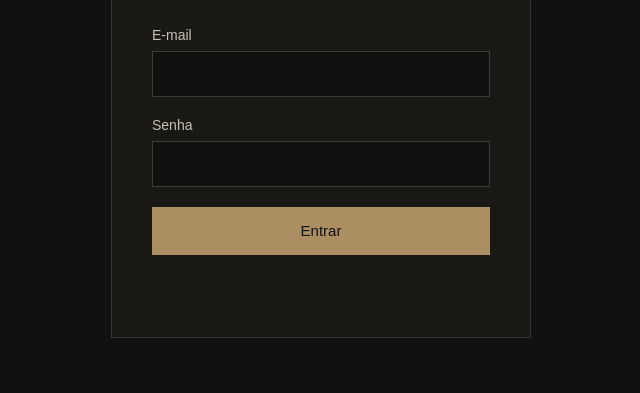
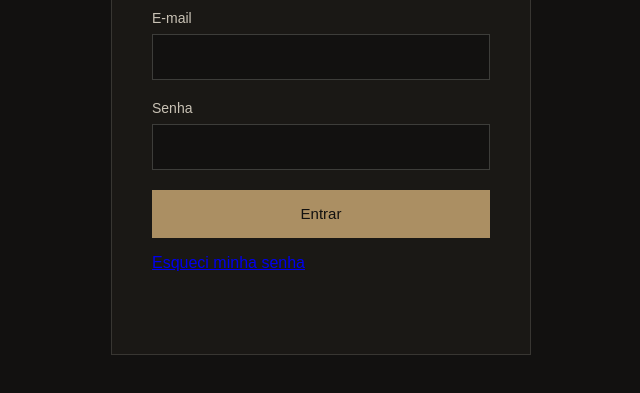
Before and after one commit to messiaszp/rph, a website: page login/index.html in a window 1280 px wide. Shown: the part 289-682 px from the top of the page, without its empty margins (319-959 px from the left). Drawn offline with Linux system fonts and the light colour scheme.

Commit message:
Update index.html

```diff
--- a/login/index.html
+++ b/login/index.html
@@ -135,6 +135,11 @@
         Entrar
       </button>
 
+<p>
+  <a href="#" id="forgot-password">
+    Esqueci minha senha
+  </a>
+</p>
     </form>
 
     <div id="message"></div>
```
